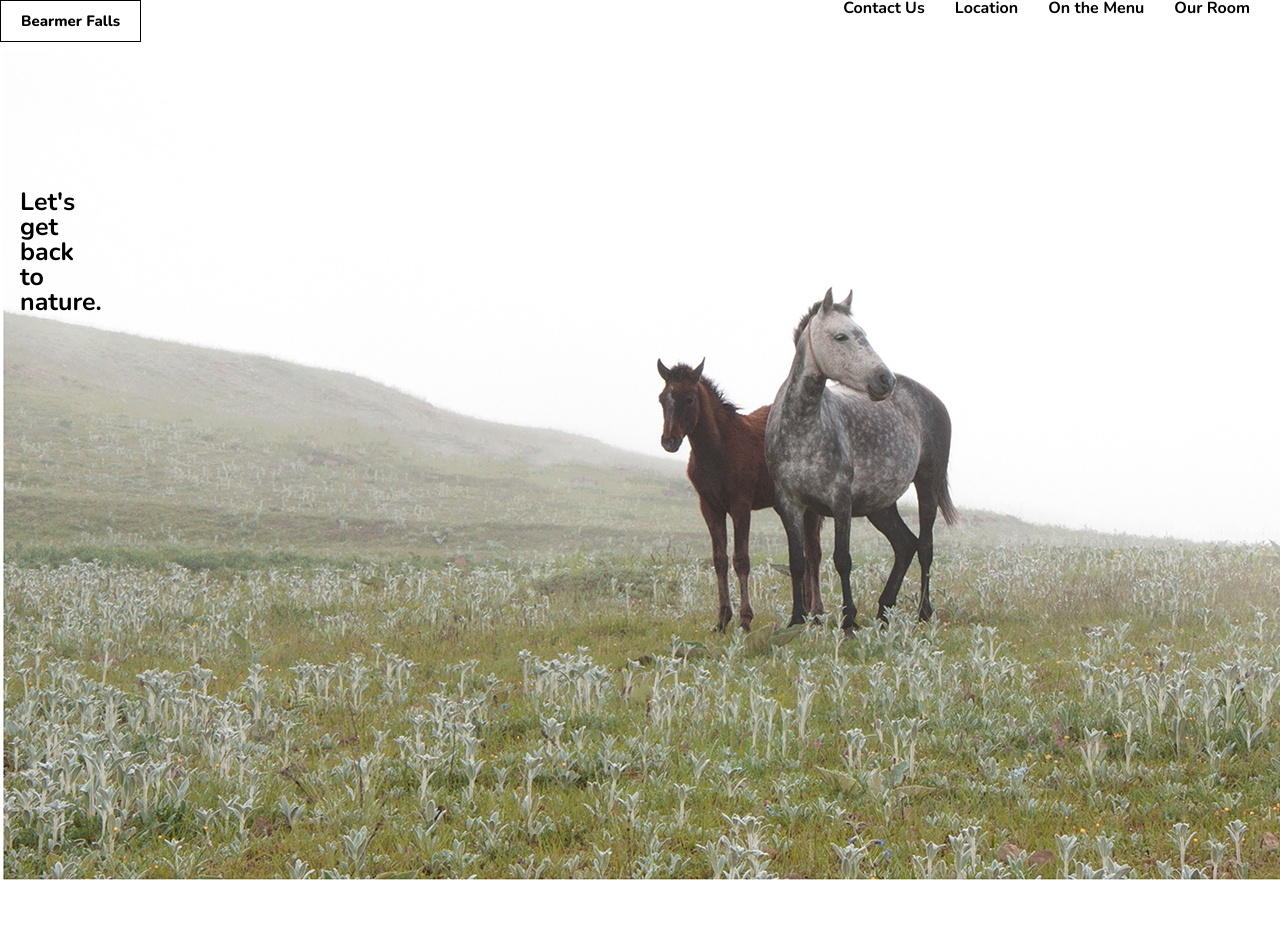
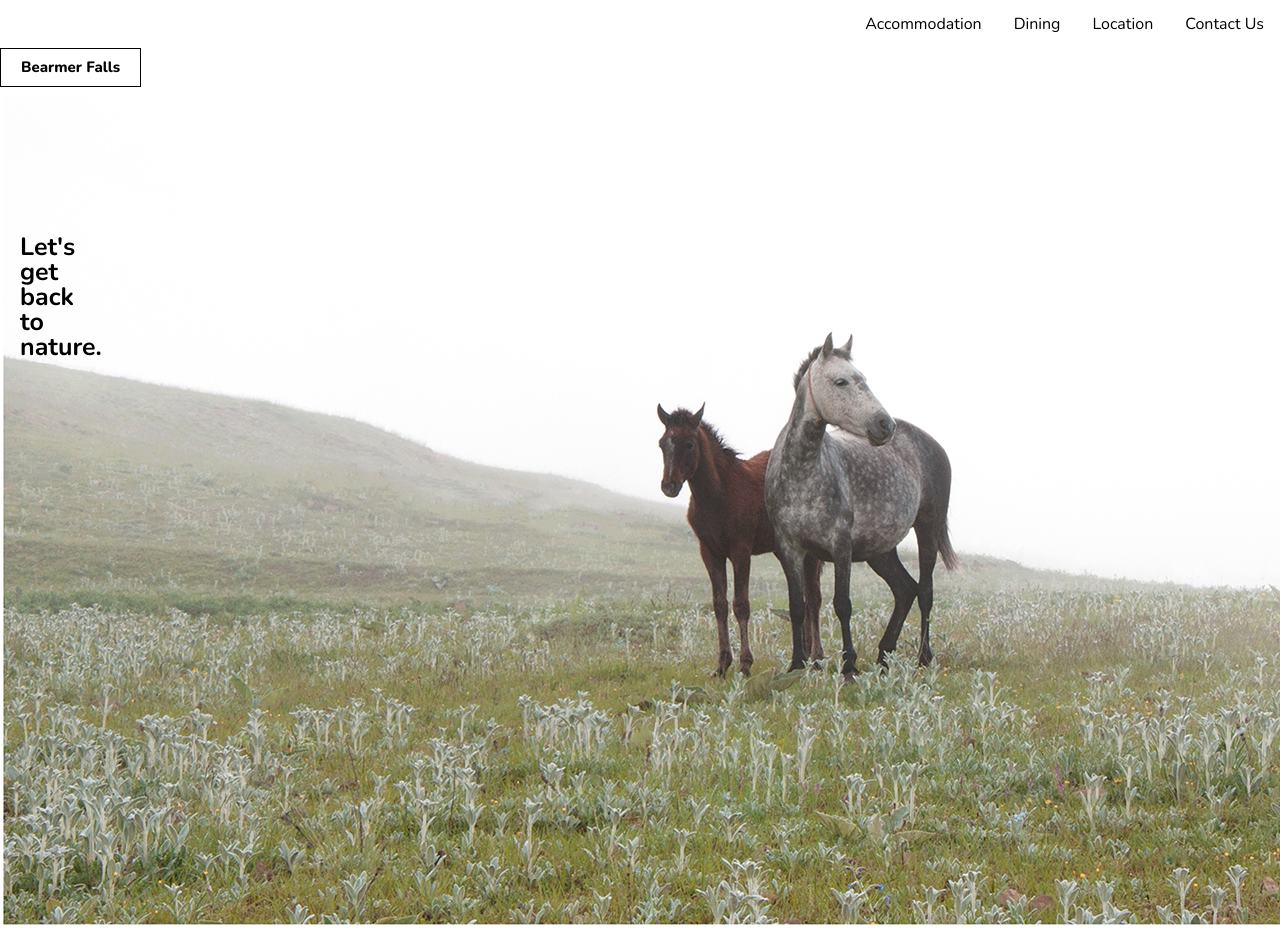
Before and after one commit to qiuqili/falls-hotel, a website: page index.html in a window 1280 px wide. Shown: the top 930 px of the page. Before the commit the page ends 885 px from the top, so only its background shows below. Drawn offline with nearby package versions, Linux system fonts and the light colour scheme.

Commit message:
flex menu

```diff
--- a/index.html
+++ b/index.html
@@ -2,14 +2,17 @@
 <html lang="en">
 <head>
   <meta charset="UTF-8">
+  <meta name="viewport" content="width=device-width initial-scale=1">
+  <link rel="stylesheet" href="https://cdnjs.cloudflare.com/ajax/libs/normalize/4.1.1/normalize.min.css">
   <title></title>
   <link rel="stylesheet" href="styles.css">
   <link href="https://fonts.googleapis.com/css?family=Nunito:300,400,600,700,800,900" rel="stylesheet">
 </head>
 <body>
-  <ul>
-	<li>Our Room</li>
-	<li>On the Menu</li>
+
+<ul>
+	<li>Accommodation</li>
+	<li>Dining</li>
 	<li>Location</li>
 	<li>Contact Us</li>
 </ul>
--- a/styles.scss
+++ b/styles.scss
@@ -1,14 +1,15 @@
 @import 'reset';
 
 body{
-    font-family:Nunito;
+    font-family: Nunito;
 }
 
-li{
-	display: inline;
-	float:right;
-	margin-right:30px;
-	font-weight: 700;
+ul{
+	display: flex;
+	justify-content: flex-end;
+  li{
+	 padding: 1em;
+  }
 }
 
 
@@ -16,19 +17,18 @@ li{
     display: inline-block;
     position: absolute;
     margin-top: 10%;
-    padding:20px;
+    padding: 20px;
     font-weight: 700;
     max-width: 70px;
     font-size: 	25px;
 }
 
 button{
-	background-color:white;
-	border:1px solid;
-	padding:10px 20px;
+	background-color: white;
+	border: 1px solid;
+	padding: 10px 20px;
 	cursor: pointer;
-	font-family:Nunito;
+	font-family: Nunito;
 	font-weight: 800;
-	font-size:15px;
-
+	font-size: 15px;
 }
```
Also changed, not shown: styles.css.
